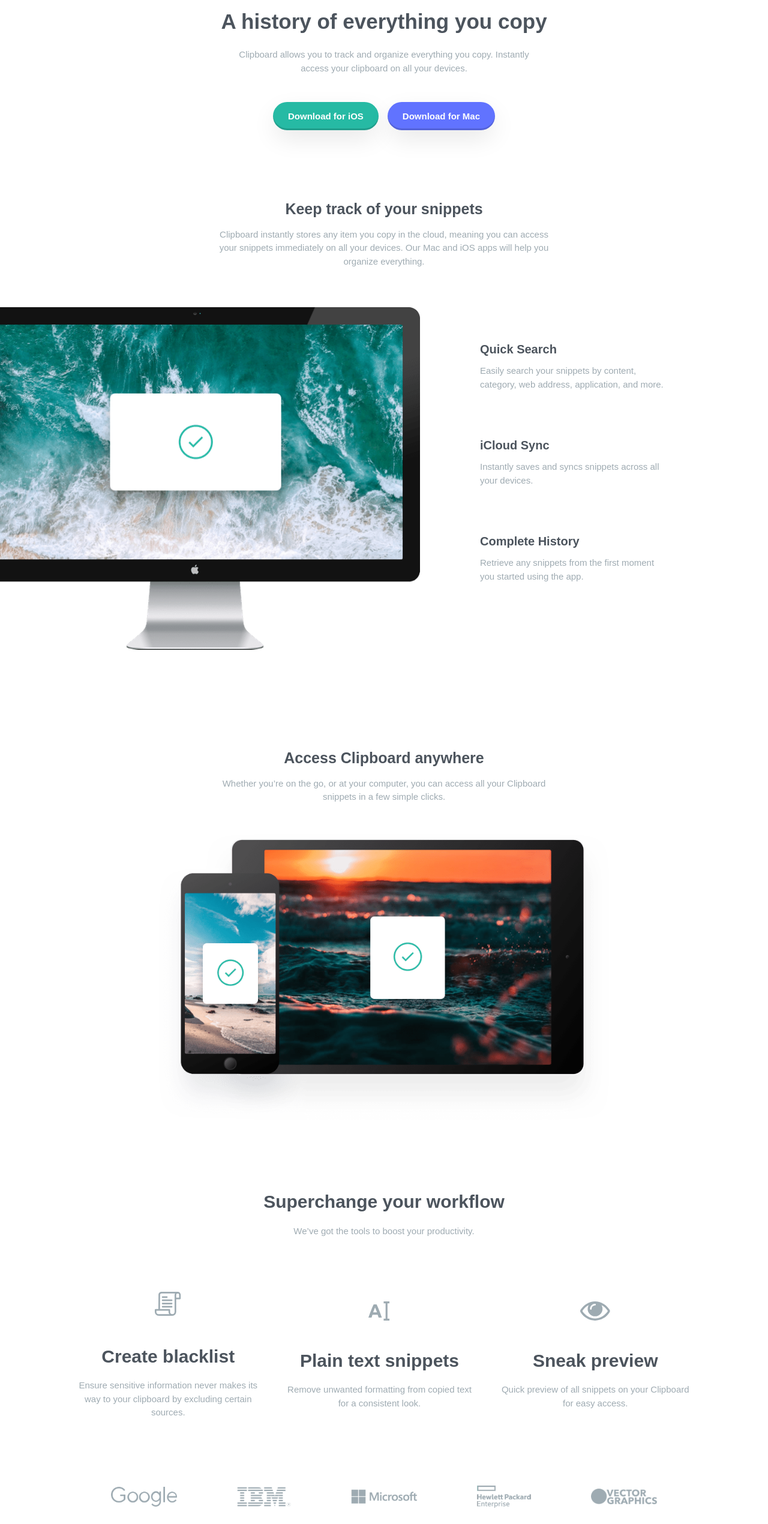
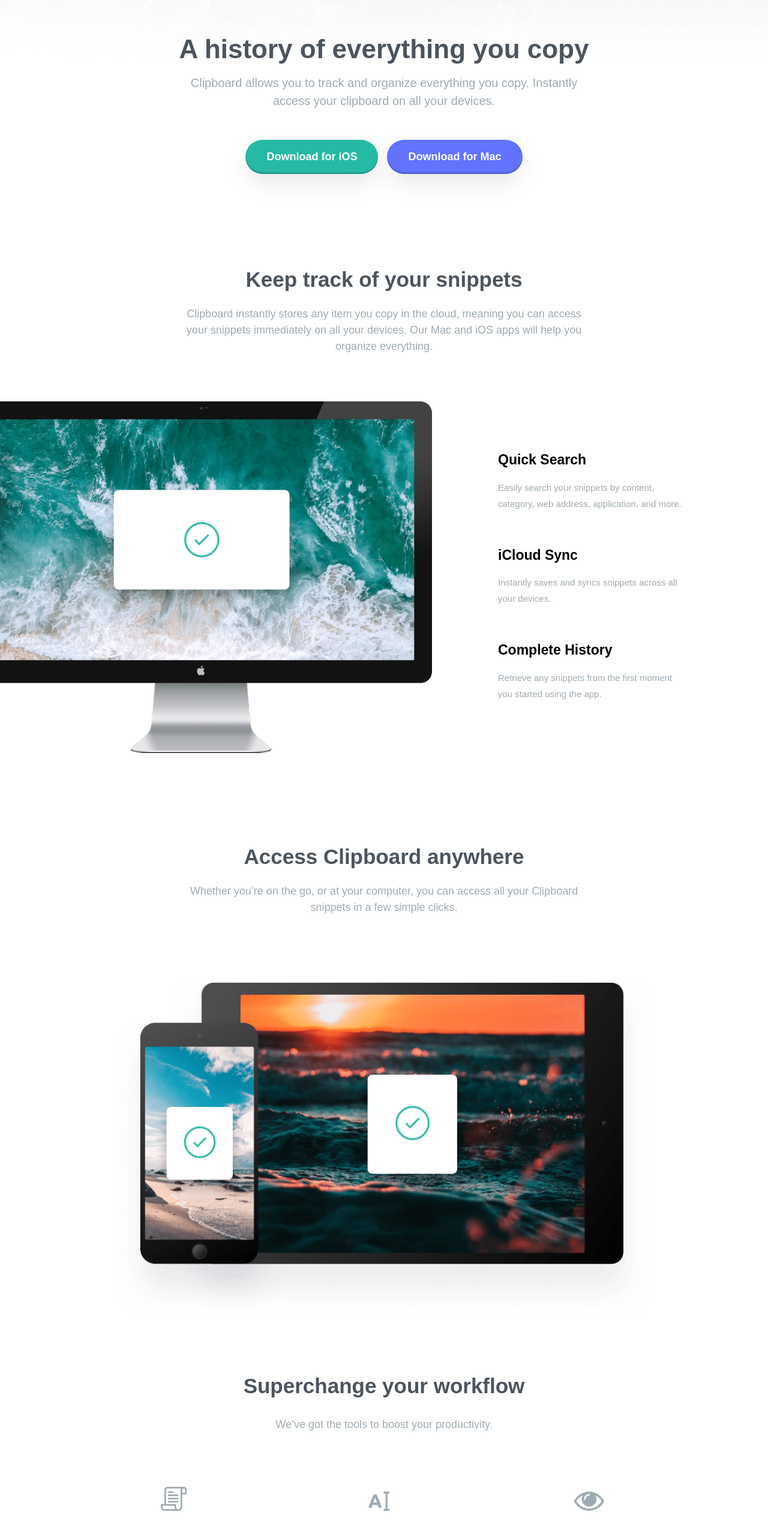
Before and after one commit to kisslautaro/Clipboard-landing-page, a plain HTML site: page Clipboard landing page/index.html in a window 1280 px wide. Shown: the part 257-2797 px from the top of the page at 60% size. Drawn offline with Linux system fonts and the light colour scheme; a web font is replaced by a local one.

Commit message:
Add files via upload

```diff
--- a/Clipboard landing page/css/style.css
+++ b/Clipboard landing page/css/style.css
@@ -65,12 +65,17 @@ header {
     flex-direction: column;
     justify-content: center;
     align-items: center;
+    background-image: url(../images/bg-header-mobile.png);
+    background-size: 100% 100%;
+    background-repeat: no-repeat;
+    width: 100%;
+
 
 }
 
 header img{
-    width: 10rem;
-    margin-top: 10rem;
+    width: 13rem;
+    margin-top: 18rem;
 }
 
 header h1,
@@ -136,7 +141,7 @@ button{
     margin: 5rem 0;
 }
 
-.sectionFirst__items h1,
+.sectionFirst__items h2,
 .sectionThird__items h1{
     font-size: 2rem;
 }
@@ -216,10 +221,14 @@ footer{
     margin: 0;
     display: flex;
     flex-direction: column;
-    gap: 2rem;
+    gap: 1rem;
     font-size: 1.5rem;
     opacity: 70%;
 
+}
+
+.nav-bar li{
+    margin:1.5rem 0 0 0;
 }
 
 
@@ -241,17 +250,53 @@ button:hover{
     opacity: 70%;
 }
 
+.social img:hover{
+    color: var(--primaryStrongCyan);
+    cursor: pointer;
+}
+
+.nav-bar li:hover{
+    color: var(--primaryStrongCyan);
+    cursor: pointer;
+}
+
 
 @media (min-width: 768px) {
 
 
     body,main{
-        gap: 10rem;
+        gap: 8rem;
+    }
+    header{
+
+        width: 100%;
+        height: 60rem;
+        background-image: url(../images/bg-header-desktop.png);
+        background-repeat: no-repeat;
+        background-size: 100% 60%;
+        justify-content: flex-start;
+
+    }
+
+    header img{
+        margin-top: 13rem;
+
+        width: 12.5rem;
+    }
+
+    .header__text{
+        margin-top: 3rem;
     }
 
     .header__text h1{
-        font-size: 3.5rem;
+        font-size: 4.4rem;
+        margin-bottom: 1.5rem;
     }
+    .header__text p{
+        font-size: 2rem;
+        margin-top: 1rem;
+    }
+
 
 
    .mb{
@@ -265,62 +310,111 @@ button:hover{
         flex-direction: row;
     }
     button{
-        padding: 1.5rem 2.5rem;
+        padding: 1.8rem 3.5rem;
+        font-size: 1.8rem;
+
     }
 
     .sectionFirst{
         display: grid;
         grid-template-columns: 1fr 1fr;
         grid-template-rows: .2fr 1fr;
-        column-gap: 10rem;
+        column-gap: 11rem;
     }
 
     .sectionFirst img{
-        width: 75rem;
-
-        margin-left: -5rem;
+        width: 77rem;
 
         grid-column: 1/2;
         grid-row: 2/3;
+        margin: 6rem 0 0 0;
+        margin-left: -5rem;
     }
 
+
+    .sectionFirst__items h2 {
+        font-size: 2.3rem;
+    }
+    .sectionFirst__items p
+   {
+        font-size: 1.5rem;
+        line-height: 1.8;
+        margin-bottom: 0;
+    }
     .sectionFirst__items{
         grid-row: 2/3;
         align-items: flex-start;
-        gap: 5rem;
-
+        justify-content: flex-end;
+        gap: 4rem;
+        margin: 4rem 0 0 0;
     }
 
     .section--text{
         grid-column: 1/3;
+    }
 
+    .section--text p{
+        font-size:1.8rem ;
     }
-    .sectionFirst__items h1,
+    .section--text h1,
+    .sectionSecond h1{
+        font-size: 3.5rem;
+    }
+    .sectionThird p{
+        font-size: 2rem;
+        line-height: 1.5;
+    }
+    .sectionFirst__items h2,
     .sectionFirst__items p{
-
 
         text-align: left;
     }
 
-
+    .sectionSecond{
+        margin-top: 5rem;
+    }
     .sectionSecond img{
-        width: 75rem;
+        width: 90rem;
+        margin: 10rem 0 0 0;
+    }
+    .sectionSecond p{
+        font-size: 1.8rem;
     }
 
-    .sectionThird h1{
-        font-size: 3rem;
+
+    .sectionThird{
+        padding: 0 ;
     }
-    .sectionThird p{
+    .sectionThird h1,
+    .sectionFifth h1{
+        font-size: 3.5rem;
+        margin-top:0;
+        line-height: 1.8;
+    }
+    .sectionThird p,
+    .sectionFifth p{
         margin: 1rem 0;
+        font-size: 1.8rem;
+
     }
 
-    .sectionThird__items {
-        flex-direction: row;
-       vertical-align: text-top;
+    .sectionThird__items{
+        flex-flow: nowrap;
+        align-items: baseline;
+        gap: 4rem;
+
+    }
+    .sectionThird__items h1,
+    .item h2{
+        font-size: 2.5rem;
+        color: var(--neutralDarkGrayishBlue);
+    }
+    .sectionThird__items p{
+        font-size: 1.5rem;
+        line-height: 1.8;
     }
 
     .item{
-
         justify-content: space-around;
     }
 
@@ -328,24 +422,56 @@ button:hover{
     .logos{
         flex-direction: row;
         gap: 10rem;
+        margin: 7rem 0;
     }
 
+    #ibm,
+    #hp,
+    #vg{
+        width: 15rem;
+    }
+    .logos img{
+        width: 17rem;
+    }
     footer img{
-        margin: 0;
+        width: 5rem;
+        margin: 0 0 0 6rem;
+    }
+
+
+    .sectionFifth{
+        margin-bottom: 10rem;
     }
     footer{
         flex-direction: row;
-        height: 10rem;
+        height: 15rem;
         justify-content: space-around;
+        margin-bottom: 15rem;
     }
 
 
-    .nav-bar ul{
-        flex-direction: row;
+
+    .nav-bar{
+
+        display: flex;
+        gap: 8rem;
+        margin-right: 20rem;
     }
 
+    .nav-bar li{
+        text-align: left;
+    }
+
+
     .social{
-        width: 13rem;
+        justify-content: flex-start;
+        gap: 2rem;
+        width: 15rem;
+        margin-right: 1rem;
+    }
+
+    .social img{
+        width: 2rem;
     }
 
 
--- a/Clipboard landing page/index.html
+++ b/Clipboard landing page/index.html
@@ -38,15 +38,15 @@
       <img src="./images/image-computer.png" alt="image computer">
       <div class="sectionFirst__items flex">
         <div class="item1">
-          <h1>Quick Search</h1>
+          <h2>Quick Search</h2>
           <p>Easily search your snippets by content,<br class="dsk"> <br class="mb"> category, web address, application, and <br class="mb"> more.</p>
         </div>
         <div class="item2">
-          <h1>iCloud Sync</h1>
+          <h2>iCloud Sync</h2>
           <p>Instantly saves and syncs snippets <br class="mb"> across all <br class="dsk"> your devices.</p>
         </div>
         <div class="item3">
-          <h1>Complete History</h1>
+          <h2>Complete History</h2>
           <p>Retrieve any snippets from the first <br class="mb"> moment <br class="dsk"> you started using the app.</p>
         </div>
       </div>
@@ -63,17 +63,17 @@
       <div class="sectionThird__items flex">
         <div class="item flex">
           <img src="./images/icon-blacklist.svg" alt="image blacklist">
-          <h1>Create blacklist</h1>
-          <p>Ensure sensitive information never makes <br class="mb">  its <br class="dsk"> way to your clipboard by excluding <br class="mb"> certain <br class="dsk"> sources.</p>
+          <h2>Create blacklist</h2>
+          <p>Ensure sensitive information never makes <br class="mb"> its <br class="dsk">   way to your clipboard by excluding <br class="mb"> certain  <br class="dsk"> sources.</p>
         </div>
         <div class="item flex">
           <img src="./images/icon-text.svg" alt="image blacklist">
-          <h1>Plain text snippets</h1>
-          <p>Remove unwanted formatting from copied <br class="mb"> text <br class="dsk"> for a consistent look. </p>
+          <h2>Plain text snippets</h2>
+          <p>Remove unwanted formatting from copied <br class="mb"> text <br class="dsk"> for  a consistent look. </p>
         </div>
         <div class="item flex">
           <img src="./images/icon-preview.svg" alt="image blacklist">
-          <h1>Sneak preview</h1>
+          <h2>Sneak preview</h2>
           <p>Quick preview of all snippets on your <br class="mb"> Clipboard <br class="dsk"> for easy access.</p>
         </div>
 
@@ -85,7 +85,7 @@
         <img  src="./images/logo-ibm.png" alt="image ibm" id="ibm">
         <img src="./images/logo-microsoft.png" alt="image microsoft">
         <img   src="./images/logo-hp.png" alt="image hp" id="hp">
-        <img src="./images/logo-vector-graphics.png" alt="image vectorgraphics">
+        <img src="./images/logo-vector-graphics.png" alt="image vectorgraphics" id="vg">
       </div>
     </section>
     <section class="sectionFifth flex">
@@ -101,15 +101,20 @@
 
   <footer>
     <img src="./images/logo.svg" alt="image logo">
-    <nav class="nav-bar">
+    <div class="nav-bar ">
       <ul>
         <li>FAQs</li>
         <li>Contact Us</li>
+
+      </ul>
+      <ul>
         <li>Provacy Policy</li>
         <li>Press Kit</li>
+      </ul>
+      <ul>
         <li>Install GUide</li>
       </ul>
-    </nav>
+    </div>
     <div class="social">
       <img src="./images/icon-facebook.svg" alt="icon-facebook">
       <img src="./images/icon-twitter.svg" alt="icon-twitter">
@@ -121,39 +126,3 @@
 
 </body>
 </html>
-
-
-
-
-
-
-
-<!--
-
-
-
-
-
-
-
-Plain text snippets
-
-Remove unwanted formatting from copied text for a consistent look.
-
-Sneak preview
-
-Quick preview of all snippets on your Clipboard for easy access.
-
-Clipboard for iOS and Mac OS
-
-Available for free on the App Store. Download for Mac or iOS, sync with iCloud
-and you’re ready to start adding to your clipboard.
-
-Download for iOS
-Download for Mac
-
-FAQs
-Contact Us
-Privacy Policy
-Press Kit
-Install Guide  -->
```
